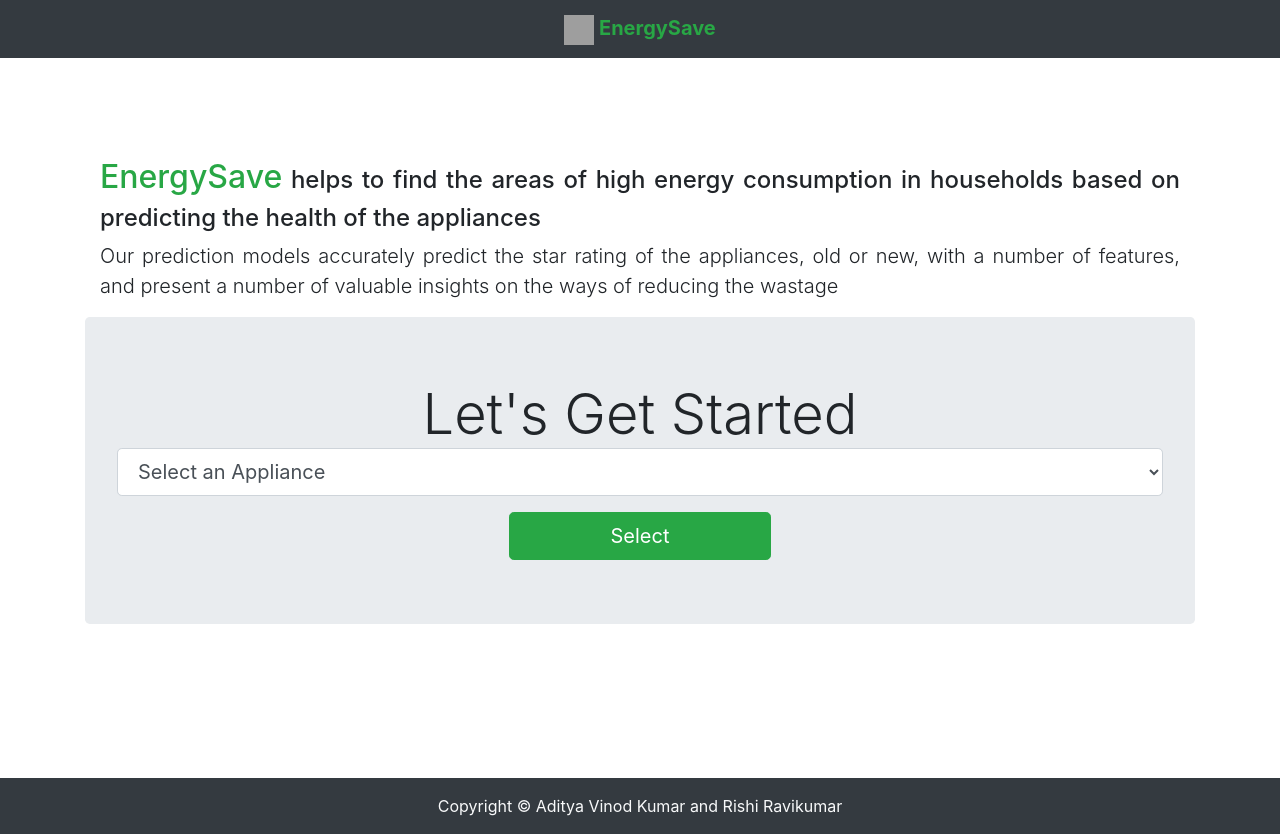
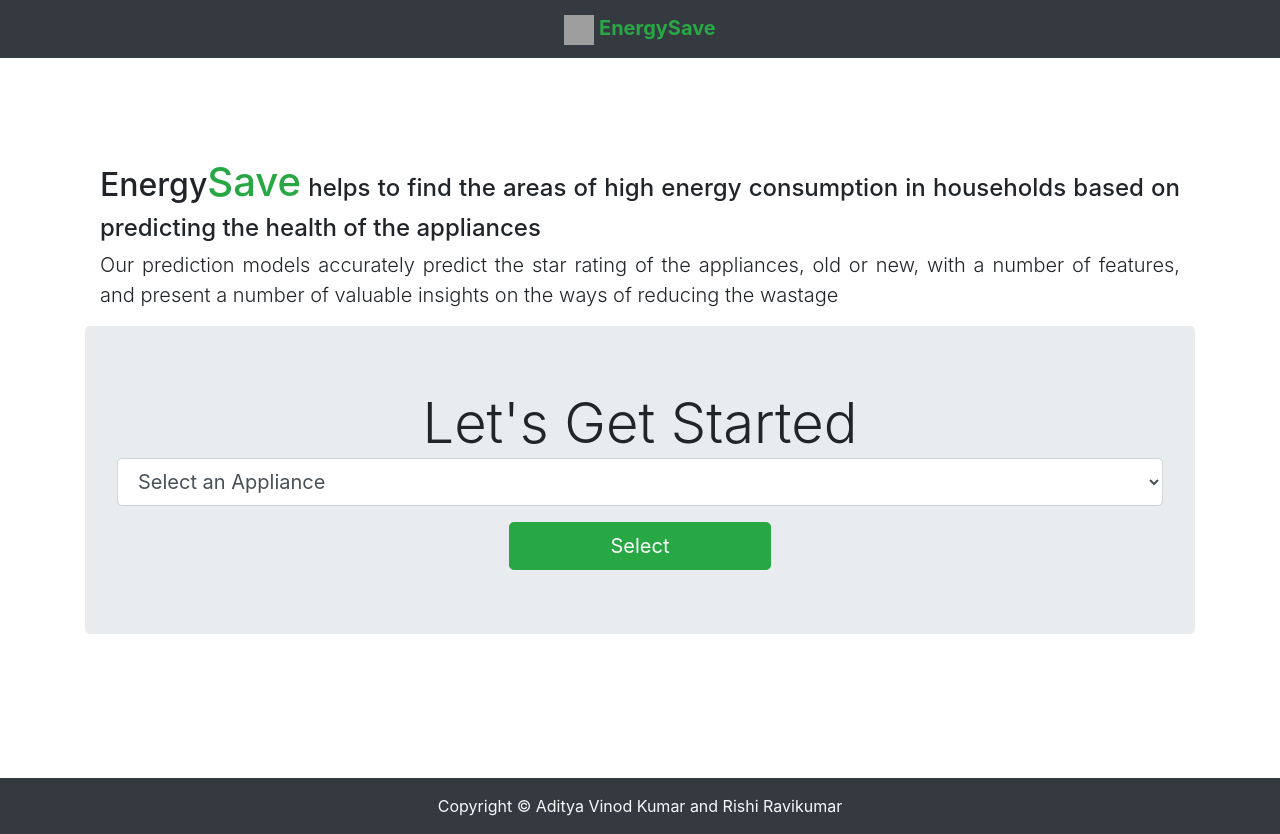
Before and after one commit to adityavinodk/energy_save, a React app in the folder frontend/: page / in a window 1280 px wide. Built offline with nearby package versions, Linux system fonts and the light colour scheme; grey boxes are pictures that could not be loaded.

Commit message:
Minor Logo edits

```diff
--- a/frontend/src/Components/pages/Home.js
+++ b/frontend/src/Components/pages/Home.js
@@ -21,7 +21,8 @@ class Home extends Component {
       <div className='container'>
         <div className='container-fluid'>
           <div className='h4 text-justify'>
-            <label className='h2 text-success'>EnergySave</label> helps to find the
+          <label className='h2'>Energy</label>
+            <label className='h1 text-success'>Save</label> helps to find the
             areas of high energy consumption in households based on predicting
             the health of the appliances
           </div>
--- a/frontend/src/Components/pages/Response.js
+++ b/frontend/src/Components/pages/Response.js
@@ -33,8 +33,8 @@ class Response extends Component {
       <div className='row'>
         <div className='col-3' />
         <div className='card col-6 mx-0 px-0'>
-          <div id='header' className='card-header h1'>
-            <label className='h1 text-success'>EnergySave</label> Report
+          <div id='header' className='card-header h2'>
+            Energy<label className='h1 text-success'>Save</label> Report
           </div>
           <div id='body' className='card-body'>
             <div id='category' className='card-title h3'>
```
